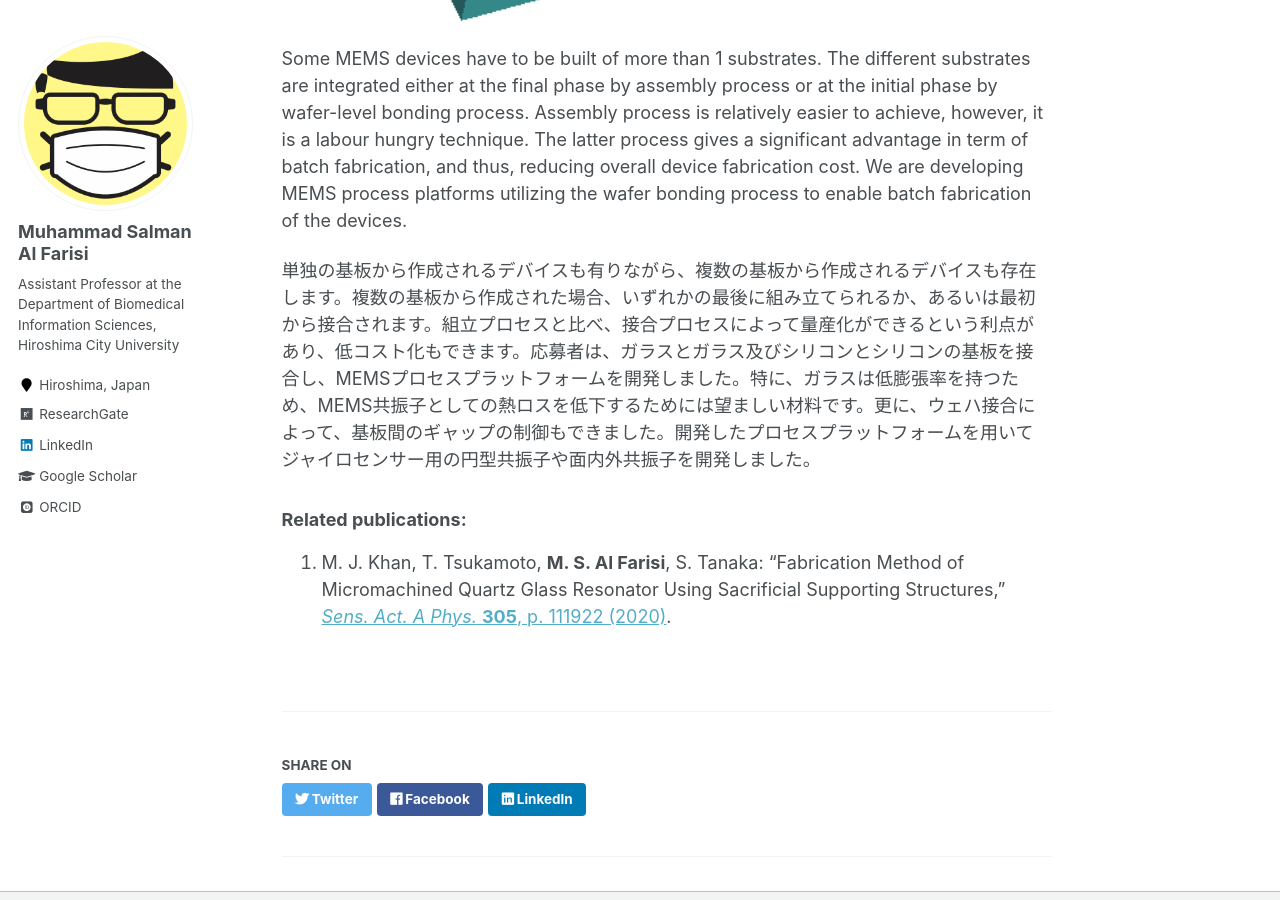
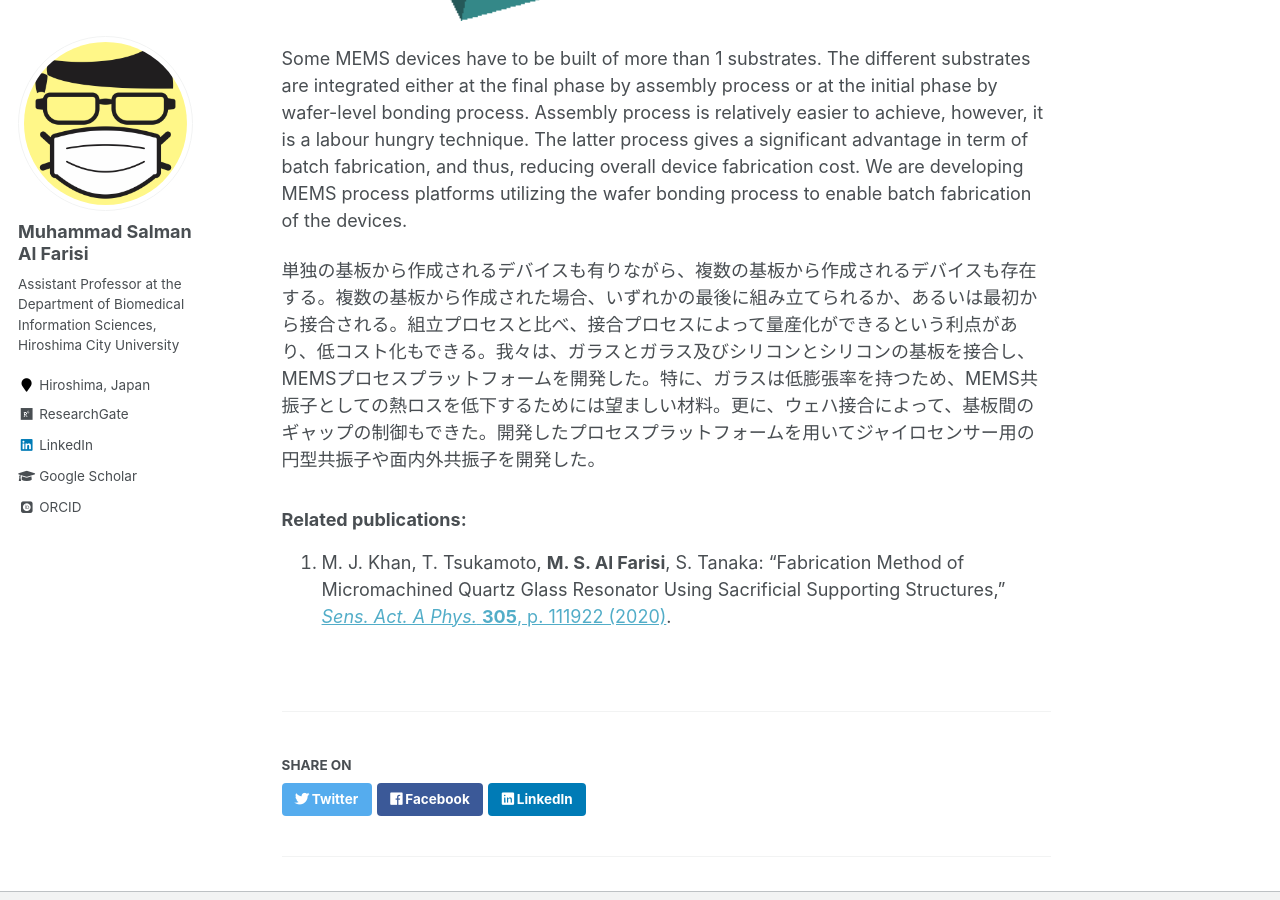
Before and after one commit to msalfarisi/msalfarisi.github.io, a Jekyll site: the page built from _research/process-platform.md, in a window 1280 px wide and 900 px high, scrolled down 722 px. Built offline with Jekyll 4.4.1, drawn with Linux system fonts in a browser that asks for light colours; some web fonts are replaced.

Commit message:
Update process-platform.md

```diff
--- a/_research/process-platform.md
+++ b/_research/process-platform.md
@@ -11,7 +11,7 @@ collection: research
 
 Some MEMS devices have to be built of more than 1 substrates. The different substrates are integrated either at the final phase by assembly process or at the initial phase by wafer-level bonding process. Assembly process is relatively easier to achieve, however, it is a labour hungry technique. The latter process gives a significant advantage in term of batch fabrication, and thus, reducing overall device fabrication cost. We are developing MEMS process platforms utilizing the wafer bonding process to enable batch fabrication of the devices.
 
-単独の基板から作成されるデバイスも有りながら、複数の基板から作成されるデバイスも存在します。複数の基板から作成された場合、いずれかの最後に組み立てられるか、あるいは最初から接合されます。組立プロセスと比べ、接合プロセスによって量産化ができるという利点があり、低コスト化もできます。応募者は、ガラスとガラス及びシリコンとシリコンの基板を接合し、MEMSプロセスプラットフォームを開発しました。特に、ガラスは低膨張率を持つため、MEMS共振子としての熱ロスを低下するためには望ましい材料です。更に、ウェハ接合によって、基板間のギャップの制御もできました。開発したプロセスプラットフォームを用いてジャイロセンサー用の円型共振子や面内外共振子を開発しました。
+単独の基板から作成されるデバイスも有りながら、複数の基板から作成されるデバイスも存在する。複数の基板から作成された場合、いずれかの最後に組み立てられるか、あるいは最初から接合される。組立プロセスと比べ、接合プロセスによって量産化ができるという利点があり、低コスト化もできる。我々は、ガラスとガラス及びシリコンとシリコンの基板を接合し、MEMSプロセスプラットフォームを開発した。特に、ガラスは低膨張率を持つため、MEMS共振子としての熱ロスを低下するためには望ましい材料。更に、ウェハ接合によって、基板間のギャップの制御もできた。開発したプロセスプラットフォームを用いてジャイロセンサー用の円型共振子や面内外共振子を開発した。
 
 ### Related publications:
 
```
